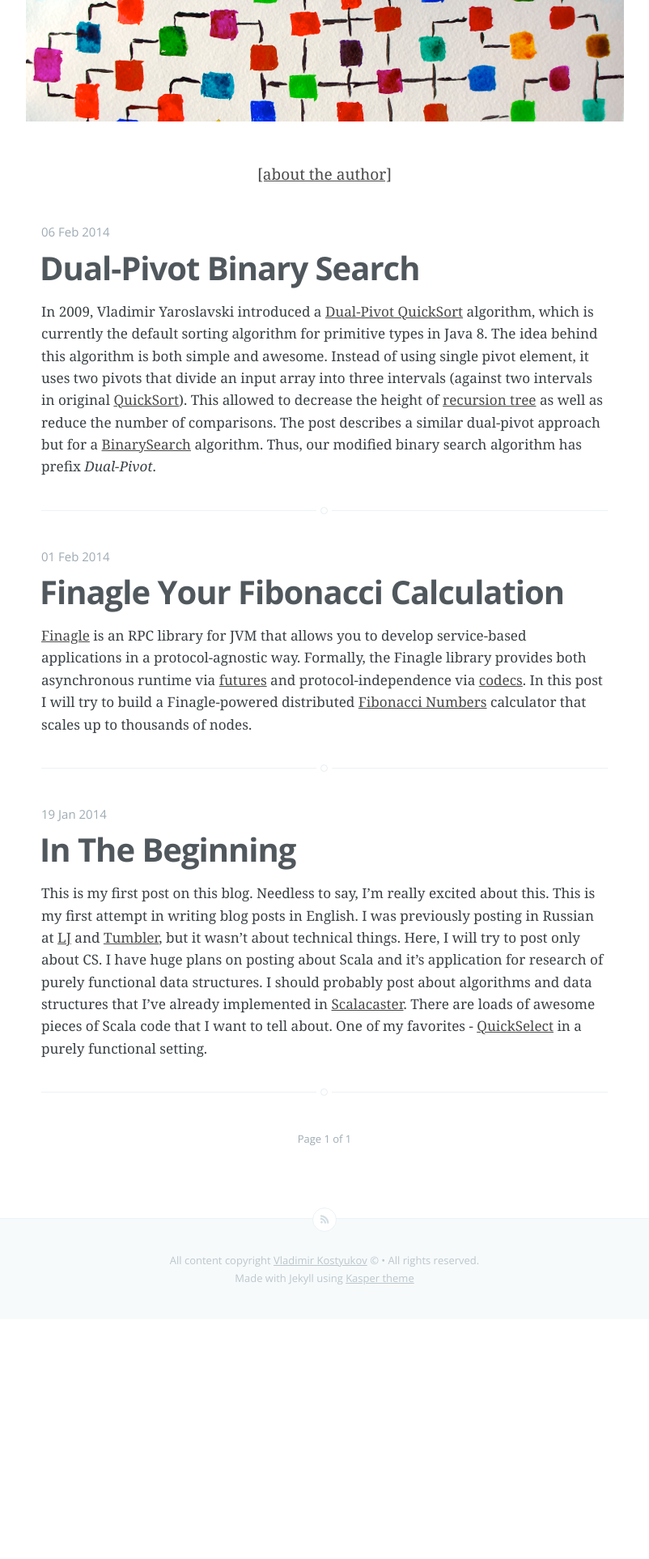
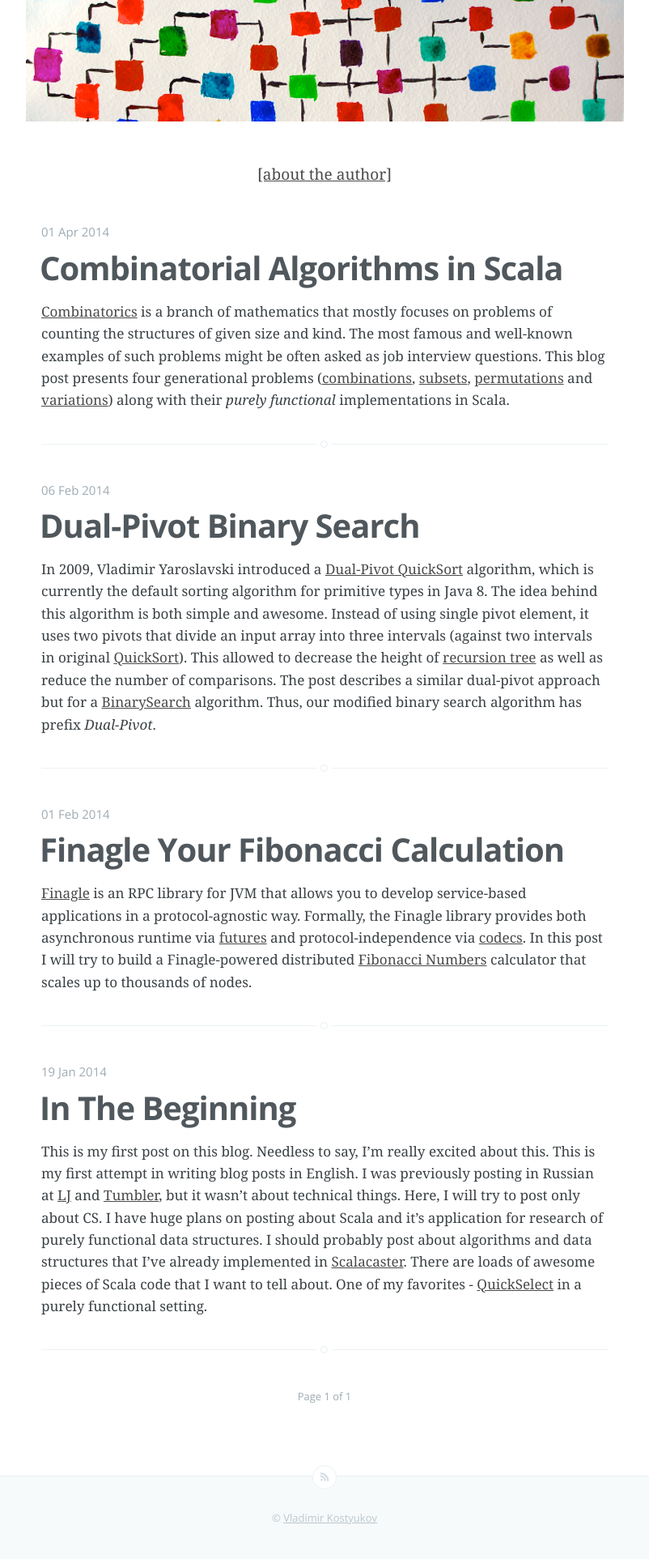
Before and after one commit to vkostyukov/vkostyukov.github.com, a Jekyll site: the page built from index.html, in a window 1280 px wide. Shown: the whole page at 81% size, without its empty margins (239-1041 px from the left). Built offline with Jekyll 4.4.1, drawn with Linux system fonts in a browser that asks for light colours; Markdown is read by kramdown in place of the engine named in the settings; the list of posts is cut into pages by our own code; before the commit the page ends 1629 px from its top, so only the background shows below that; part of the change alters nothing that is shown.

Commit message:
added combinatorial scala

```diff
--- a/_layouts/default.html
+++ b/_layouts/default.html
@@ -28,8 +28,7 @@
     <footer class="site-footer">
         <a class="subscribe icon-feed" href="{{ site.baseurl }}rss.xml"><span class="tooltip">Subscribe!</span></a>
         <div class="inner">
-             <section class="copyright">All content copyright <a href="{{ site.baseurl }}">{{ site.name }}</a> &copy; {{date format="YYYY"}} &bull; All rights reserved.</section>
-             <section class="poweredby">Made with Jekyll using <a href="http://github.com/rosario/kasper">Kasper theme</a></section>
+             <section class="copyright"> &copy; <a href="{{ site.baseurl }}">{{ site.name }}</a></section>
         </div>
     </footer>
 
--- /dev/null
+++ b/_posts/2014-04-01-combinatorial-algorithms-in-scala.markdown
@@ -0,0 +1,231 @@
+---
+layout: post
+title:  "Combinatorial Algorithms in Scala"
+date:   2014-04-01 10:00:00
+categories: scala, algorithms
+---
+
+[Combinatorics][1] is a branch of mathematics that mostly focuses on problems of counting the structures of given size and kind. The most famous and well-known examples of such problems might be often asked as job interview questions. This blog post presents four generational problems ([combinations][2], [subsets][3], [permutations][4] and [variations][5]) along with their _purely functional_ implementations in Scala.
+
+#### Implicit Classes
+Scala's [_implicit classes_][6] provide simple and composable way of extending the API of third-party classes. For example, the following implicit class extends default `Int` class within a new method `times(fn: Unit => Unit): Unit` that executes given function `fn` n-times.
+
+{% highlight scala %}
+object IntOps {
+  implicit class ExtendedInt(n: Int) {
+    def times(fn: Unit => Unit): Unit =
+      (0 until n).foreach(fn)
+  }
+}
+{% endhighlight %}
+
+This gives us a very neat usage way. All one need to do is import an implicit class into the current namespace and let the magic happened.
+
+{% highlight scala %}
+import IntOps._
+5.times {
+  println("Hello, World!")
+}
+{% endhighlight %}
+
+We'll use this approach in order to extend Scala's `List` with four new methods that implement our combinatorial algorithms. The only one restriction we have to satisfy here: new functions' names shouldn't conflict with an existent API. Thus, we'll use a prefix `x` (from _eXtended_) for new functions. The following listing represents a skeleton class we're going to implement.
+
+{% highlight scala %}
+object CombinatorialOps {
+  implicit class CombinatorialList[A](l: List[A]) {
+
+    def xcombinations(n: Int): List[List[A]] = ???
+    def xsubsets: List[List[A]] = ???
+    def xvariations(n: Int): List[List[A]] = ???
+    def xpermutations: List[List[A]] = ???
+
+  }
+}
+{% endhighlight %}
+
+This tiny class might be used as follows (in the exact way as `IntOps` was used below).
+
+{% highlight scala %}
+import CombinatorialOps._
+val c = List(1, 2, 3).xcombinations(2)
+{% endhighlight %}
+
+#### Optimistic Programming
+_Optimistic Programming_ is an implementation technique of recursive programs when it's believed that a recursive function works as expected on a smaller input (on a sub-problem) in order to use its result for solving the full-size problem. In other words, the body of recursive function may be implemented in terms of following ideas: (a) when called recursively it gives the right answer for any sub-problem, but (b) some additional work should be done in order to merge these sub-problem solutions into the single solution of the entire problem. Doesn't that sound _optimistic_? The recursive function is pretended to be correctly implemented _before_ its body is actually being written.
+
+An optimistic programming lie between [Divide and Conquer][8] and [Dynamic Programming][9] techniques. Rather then focussing on how sub-problems are being splited (whether or not the sub-problems overlap) an optimistic programming focuses on the nature of recursive programs and provides a simple tool making the programming of complex problems much easier.
+
+We'll use an optimistic programming for solving combinatorial problems in a functional setting.
+
+#### Combinations
+Imagine you're given a standard deck of fifty-two cards and asked to select any two of them. Those pair of cards you'll select is called a _combination_ (i.e., a _2-combination_). And there are 1326 such 2-card combinations that may be possibly selected from a standard card deck. More formally, a [binomial coefficient][10] defines the number of _k-combinations_ from a set of `n` distinct elements.
+
+The combination elements' order _doesn't_ matter. So, `[a, b]` and `[b, a]` are the same combinations.
+
+{% highlight scala %}
+scala> List("a", "b", "c").xcombinations(2)
+res1: List[List[String]] = List(List(a, b),
+                                List(a, c),
+                                List(b, c))
+{% endhighlight %}
+
+It's time to use the power of optimistic programming for solving the problem of generating _k-combinations_. An optimistic programming guarantees that a recursive function being called on a _sub-problem_ produces a correct answer. A sub-problem of generating k-combinations is generating (k-1)-combinations. The only one question's left: how to solve an entire problem then? This is when the things become interesting. Obviously, there is should be _an extra element_ in the set, which being added to a (k-1)-combination upgrades it to a _full-size_ k-combination. A set's _extra_ element is nothing different from a _regular_ set's element. And set `S` itself is a _recursive object_, which without one element is still a set `S'` and may be processed recursively. Thus, the final solution contains both `S'`'s k-combinations and `S'`'s (k-1)-combinations with an extra element appended.
+
+There are also two corner cases that we have to handle separately. There is nothing to do when `k > n` (combination's size is greater then an entire set's size). And there is no further grouping required if it's a generation of 1-combinations.
+
+{% highlight scala %}
+/**
+ * Generates the combinations of this list with given length 'n'. The order
+ * doesn't matter.
+ *
+ * The total number of k-combinations on n-length set might be calculated
+ * as follows:
+ *
+ *                  C_k,n = n!/k!(n - k)!
+ *
+ * Time - O(C_k,n)
+ * Space - O(C_k,n)
+ */
+def xcombinations(n: Int): List[List[A]] =
+  if (n > xsize) Nil
+  else l match {
+    case _ :: _ if n == 1 =>
+      l.map(List(_))
+    case hd :: tl =>
+      tl.xcombinations(n - 1).map(hd :: _) ::: tl.xcombinations(n)
+    case _ => Nil
+  }
+{% endhighlight %}
+
+
+#### Subsets
+A set's k-combination may also be referenced as a _subset_. The other combinatorial problem is generating all the subsets (all k-combinations, where `k = 1..n`) of a given set.
+
+{% highlight scala %}
+scala> List("a", "b", "c").xsubsets
+res1: List[List[String]] = List(List(a, b, c),
+                                List(a, b),
+                                List(a, c),
+                                List(b, c),
+                                List(a),
+                                List(b),
+                                List(c))
+{% endhighlight %}
+
+The implementation is straightforward - combinations of all the possible sizes should be merged together. That may be done by List's `foldLeft` operation.
+
+{% highlight scala %}
+/**
+ * Generates all the subsets of this list. The order doesn't matter.
+ *
+ * The total number of subsets might be obtained from variations formula:
+ *
+ *                  S_n = sum(i=1..n) {C_i,n} = 2 ** n
+ *
+ * Time - O(S_n)
+ * Space - O(S_n)
+ */
+def xsubsets: List[List[A]] =
+  (2 to xsize).foldLeft(l.xcombinations(1))((a, i) => l.xcombinations(i) ::: a)
+{% endhighlight %}
+
+There are `2^n` subset of an n-size set. It's choice of two: every set's element is either taken or not into the particular subset.
+
+#### Variations
+Unlike combinations, the order of elements inside a variation _does_ matter. Thus, tuples `[a, b]` and `[b, a]` are different _variations_ (i.e., _2-variations_). In general, variations are denoted as _partial permutations_ or _k-permutations_, where `0 < k <= n`.
+
+{% highlight scala %}
+scala> List("a", "b", "c").xvariations(2)
+res1: List[List[String]] = List(List(b, a),
+                                List(a, b),
+                                List(c, a),
+                                List(a, c),
+                                List(c, b),
+                                List(b, c))
+{% endhighlight %}
+
+The number of _k-permutations_ of `n` is the following product: `n * (n-1) * ... * (n-k+1)`. That's a bit different from a _binomial coefficient_ (the number of _k-combinations_ of `n`): there is no `k!` in a denominator, since it counts _all_ the possible k-permutations rather then treating them equal.
+
+The same ideas of an _optimistic programming_ may be used in generating the variations (k-permutations) of a given set. The corner cases are the same: there's nothing to do with `k > n` or `k = 1`. Just like in combinations, these two cases should be handled separately. More interesting is the regular case: upgrading a recursively generated (k-1)-permutation to a _full-size_ one. It's no longer a problem of getting _an extra element_ from a set, as well as the _upgrading_ itself is no longer a merging.
+
+Since the order does matter, an extra element should be _inserted_ into the every possible place of a permutation rather then just being merged with it. So, instead of 1-by-1 mapping between unfinished and finished combination it comes to 1-by-k mapping for permutations: there are `k` places in (k-1)-permutation where an extra element may be inserted.
+
+Ultimately, by analogy with k-combinations, k-permutations of `S` contain all the k-permutations of `S'`, where `S'` is a without-out-element version of `S`.
+
+{% highlight scala %}
+/**
+ * Generates the variations of this list with given length 'n'. The order
+ * does matter.
+ *
+ * The total number of variations might be calculated as follows:
+ *
+ *                   V_k,n = n!/(n - k)!
+ *
+ * Time - O(V_k,n)
+ * Space - O(V_k,n)
+ */
+def xvariations(n: Int): List[List[A]] = {
+  def mixmany(x: A, ll: List[List[A]]): List[List[A]] = ll match {
+    case hd :: tl => foldone(x, hd) ::: mixmany(x, tl)
+    case _ => Nil
+  }
+
+  def foldone(x: A, ll: List[A]): List[List[A]] =
+    (1 to ll.length).foldLeft(List(x :: ll))((a, i) => (mixone(i, x, ll)) :: a)
+
+  def mixone(i: Int, x: A, ll: List[A]): List[A] =
+    ll.slice(0, i) ::: (x :: ll.slice(i, ll.length))
+
+  if (n > xsize) Nil
+  else l match {
+    case _ :: _ if n == 1 => l.map(List(_))
+    case hd :: tl => mixmany(hd, tl.xvariations(n - 1)) ::: tl.xvariations(n)
+    case _ => Nil
+  }
+}
+{% endhighlight %}
+
+
+#### Permutations
+_Permutations_ are just set's size variations or k-permutations with `k = n`. A permutation may also be viewed as a result of a set's _shuffle_ operation. In other words, every iteration of a shuffling the deck of cards process gives a new permutation. Permutations are counted by a product: `n * (n-1) * ... 1`, which is `n!`.
+
+{% highlight scala %}
+scala> List("a", "b", "c").xpermutations
+res1: List[List[String]] = List(List(c, b, a),
+                                List(c, a, b),
+                                List(a, c, b),
+                                List(b, c, a),
+                                List(b, a, c),
+                                List(a, b, c))
+{% endhighlight %}
+
+The implementation of a purely-functional algorithm of generating the permutations is quite simple in terms of variations.
+
+{% highlight scala %}
+/**
+ * Generates all permutations of this list. The order does matter.
+ *
+ * The total number of permutations might be calculated as follows:
+ *
+ *                 P_n = V_n,n = n!
+ *
+ * Time - O(n!)
+ * Space - O(n!)
+ */
+def xpermutations: List[List[A]] = xvariations(xsize)
+{% endhighlight %}
+
+
+#### Further Improvements
+The full version of `CombinatorialOps` class might be found [at GitHub][7]. In order to reduce the memory footprint a bit of lazinesses may be involved by (a) replacing the output data type `List[List[A]]` with `Iterable[List[A]]` and (b) generating each piece of data _on-demand_.
+
+[1]: http://en.wikipedia.org/wiki/Combinatorics
+[2]: http://en.wikipedia.org/wiki/Combination
+[3]: http://en.wikipedia.org/wiki/Subset
+[4]: http://en.wikipedia.org/wiki/Permutations
+[5]: http://en.wikipedia.org/wiki/Combination
+[6]: http://docs.scala-lang.org/sips/completed/implicit-classes.html
+[7]: https://gist.github.com/vkostyukov/9015987
+[8]: http://en.wikipedia.org/wiki/Divide_and_conquer_algorithms
+[9]: http://en.wikipedia.org/wiki/Dynamic_programming
+[10]: http://en.wikipedia.org/wiki/Binomial_coefficient
```
